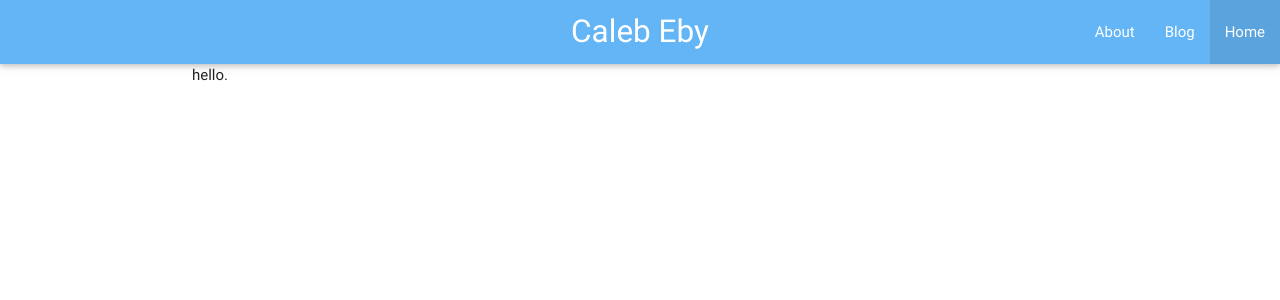
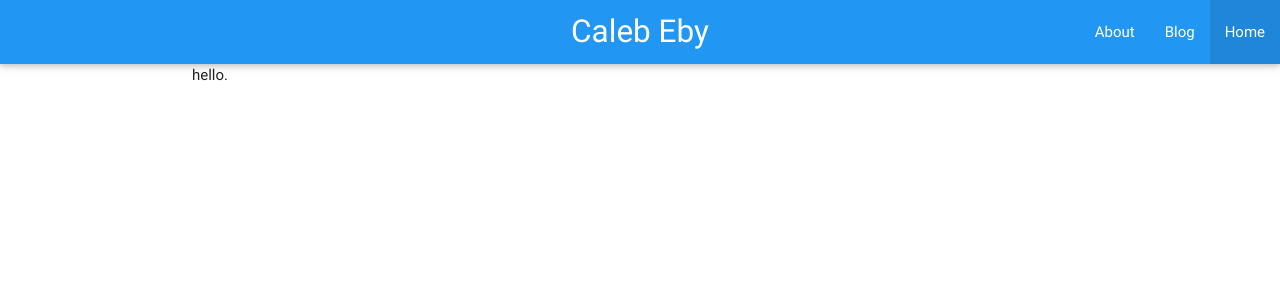
Before and after one commit to calebeby/calebeby.github.io, a Jekyll site: the page built from index.html, in a window 1280 px wide. Shown: the top 300 px of the page. Built offline with Jekyll 4.4.1, drawn with Linux system fonts in a browser that asks for light colours; nearby versions of some CDN libraries; library files that are not in the unit come from our copies.

Commit message:
change colors

```diff
--- a/_sass/_variables.scss
+++ b/_sass/_variables.scss
@@ -1,5 +1,5 @@
 /*** Colors ***/
-$primary-color: color("blue", "lighten-2") !default;
+$primary-color: color("blue", "base") !default;
 $primary-color-light: lighten($primary-color, 15%) !default;
 $primary-color-dark: darken($primary-color, 15%) !default;
 
```
